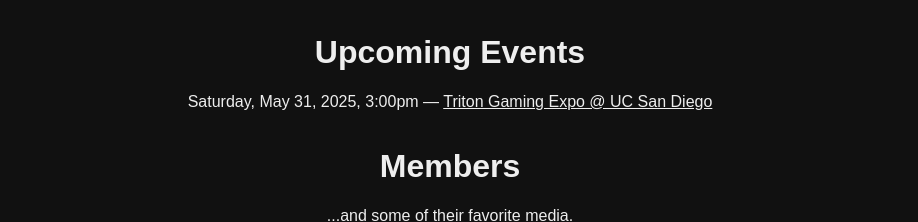
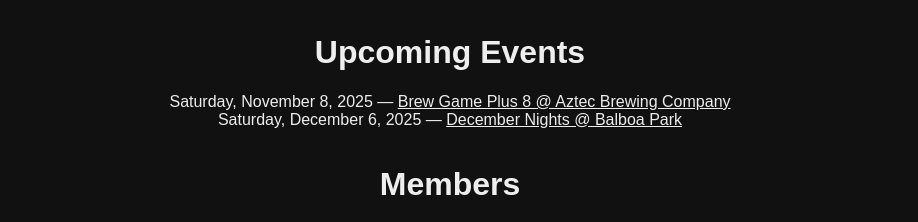
Before and after one commit to lawrencehlee/super-tonic-site, a plain HTML site: page index.html in a window 1280 px wide. Shown: the part 940-1162 px from the top of the page, without its empty margins (190-1108 px from the left). Drawn offline with Linux system fonts and the light colour scheme; a web font is replaced by a local one.

Commit message:
Update (#13)
- Initial BGP8 & December Nights Info

```diff
--- a/index.html
+++ b/index.html
@@ -45,7 +45,10 @@
                     To be announced. Follow us on <a href="https://www.instagram.com/supertonicsocial/">Instagram</a> to find out about our next events first.
                 </div>
                 <div>
-                    Saturday, May 31, 2025, 3:00pm — <a href="https://www.instagram.com/tritongamingsd/p/DExwkTVS7GC/">Triton Gaming Expo @ UC San Diego</a>
+                    Saturday, November 8, 2025 — <a href="https://www.instagram.com/p/DOXTBIuESZ2/">Brew Game Plus 8 @ Aztec Brewing Company</a>
+                </div>
+                <div>
+                    Saturday, December 6, 2025 — <a href="https://www.sandiego.gov/december-nights">December Nights @ Balboa Park</a>
                 </div>
             </div>
         </div>
```
